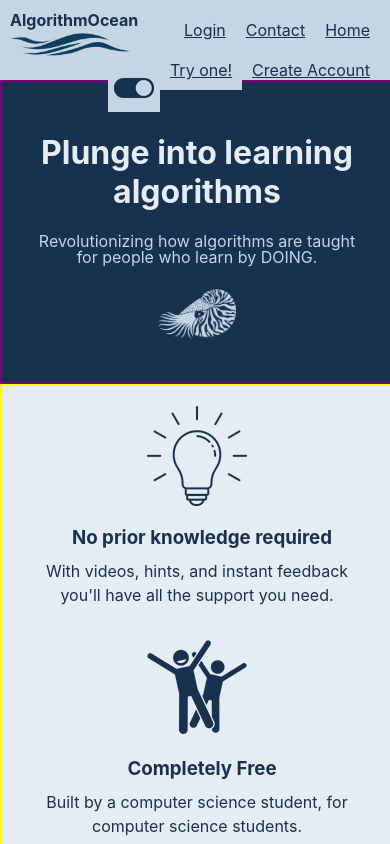
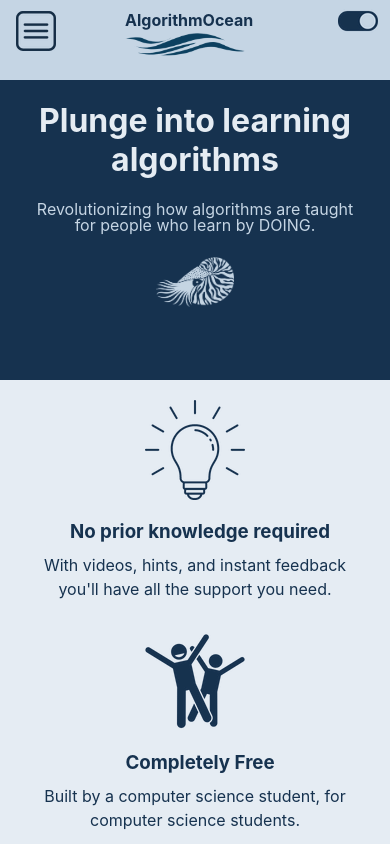
Before and after one commit to KaySRubio/algorithmocean, a React (Create React App) app: page / in a window 390 px wide. Shown: the top 844 px of the page. Built offline with nearby package versions, Linux system fonts and the light colour scheme.

Commit message:
Updating navbar for phone screens

```diff
--- a/src/Navbar.js
+++ b/src/Navbar.js
@@ -5,6 +5,8 @@ import wave2 from './img/wave2.png';
 import { setTheme } from './utils/themes';
 import toggle1 from './img/toggle1.png';
 import toggle2 from './img/toggle2.png';
+import hamburgDark from './img/hamburgDark.png';
+import hamburgLight from './img/hamburgLight.png';
 // import PropTypes from "prop-types";
 // import { withRouter } from "react-router";
 
@@ -47,15 +49,37 @@ class Navbar extends React.Component {
     console.log("updated theme to: ", this.state.theme);
   }
 
+  openClosePhoneMenu = () => {
+    const phoneDropdown = document.getElementById('phoneDropdown');
+    if ( phoneDropdown.getAttribute('class') === 'notHidden' ) {
+      phoneDropdown.setAttribute("class", "hidden");
+    }
+    else phoneDropdown.setAttribute("class", "notHidden");
+  }
 
   render(){
     return (
       <div className="navbar">
+        <div className='phone-only'>
+          { this.state.theme==='theme-light' && <button id="menuButton" onClick={this.openClosePhoneMenu}><img src={hamburgDark} className="hamburg" alt="A menu button"/></button> }
+          { this.state.theme==='theme-dark' && <button id="menuButton" onClick={this.openClosePhoneMenu}><img src={hamburgLight} className="hamburg" alt="A menu button"/></button> }
+          <div id='phoneDropdown' className='hidden' >
+            <Link className="link navbarlink phoneDropdownLink" to="/">Home</Link> <br />
+            <Link className="link navbarlink phoneDropdownLink" to="/contact">Contact</Link> <br />
+            <Link className="link navbarlink phoneDropdownLink" to="/login">Login</Link> <br />
+            <Link className="link navbarlink phoneDropdownLink" to="/createaccount">Create Account</Link> <br />
+            <Link className="link navbarlink phoneDropdownLink" to="/demo-lesson/bubble">Demo Bubble Sort</Link> <br />
+            <Link className="link navbarlink phoneDropdownLink" to="/demo-lesson/insertion">Demo Insertion Sort</Link> <br />
+            <Link className="link navbarlink phoneDropdownLink" to="/demo-lesson/selection">Demo Selection Sort</Link> <br />
+          </div>
+        </div>
+
         <div id="logo">
           <p><strong>AlgorithmOcean</strong></p>
           { this.state.theme === 'theme-light' && <img src={wave1} className="logowave" title="dark blue wave" alt="Algorithm Ocean logo that includes a blue ocean wave"/> }
           { this.state.theme === 'theme-dark' && <img src={wave2} className="logowave" title="light blue wave" alt="Algorithm Ocean logo that includes a blue ocean wave"/> }
         </div>
+        <div id='menu'>
 
           <Link className="link navbarlink" to="/">Home</Link>
           <Link className="link navbarlink" to="/contact">Contact</Link>
@@ -72,6 +96,10 @@ class Navbar extends React.Component {
                 <Link className="link" to="/demo-lesson/selection">Selection Sort</Link>
             </div>
           </div>
+        </div>
+
+
+
         <button id="toggleButton" onClick={this.handleOnClick}>
           { this.state.theme==='theme-light' && <img src={toggle2} className="toggle" alt="A toggle switch that changes the background color from light to dark"/> }
           { this.state.theme==='theme-dark' && <img src={toggle1} className="toggle" alt="A toggle switch that changes the background color from light to dark"/> }
--- a/src/styles/index.css
+++ b/src/styles/index.css
@@ -89,41 +89,15 @@ li {
   text-align: left;
 }
 /*************** navbar *****************/
-#toggleButton {
+
+
+#menuButton {
+  background-color: transparent;
   border: none;
-  background-color: var(--main-background);
+  margin: none;
+  padding: none;
 }
 
-.navbar {
-  padding: 10px;
-  height: 60px;
-}
-
-#logo {
-  display: block;
-  float: left;
-  width: 140px;
-  margin: 0px;
-}
-
-.navbarlink {
-  float: right;
-  position: relative;
-  margin: 10px;
-}
-
-#toggleButton {
-  float: right;
-  margin: 0px;
-}
-
-.logowave {
-  width: 120px;
-  height: 30px;
-  margin: 3px 0px 0px 0px;
-  object-fit: cover;
-  object-position: 100% 0px;
-}
 
 .dropdown {
   float: right;
@@ -156,17 +130,132 @@ li {
   background-color: var(--main-background);
 }
 
+.hidden {
+  display: none;
+}
+
+.notHidden {
+  display: block;
+  width: 140px;
+  background-color: var(--main-background);
+  -moz-box-shadow: 0 0 10px var(--small-text);
+  -webkit-box-shadow: 0 0 10px var(--small-text);
+  box-shadow: 0 0 10px var(--small-text);
+  position: absolute;
+  top: 60px;
+  left: 0px;
+  z-index: 100;
+}
+
+.phoneDropdownLink {
+  float: left;
+  width: 90%;
+}
+
+/* computers and horizontal ipads */
+@media (min-width: 660px) {
+  .navbar {
+    padding: 10px;
+    height: 60px;
+  }
+
+
+  #logo {
+    display: block;
+    float: left;
+    width: 140px;
+    margin: 0px;
+  }
+
+  .navbarlink {
+    float: right;
+    position: relative;
+    margin: 10px;
+  }
+
+  .logowave {
+    width: 120px;
+    height: 30px;
+    margin: 3px 0px 0px 0px;
+    object-fit: cover;
+    object-position: 100% 0px;
+  }
+
+  #menu {
+    float: right;
+  }
+  /* #menuButton {
+    display: none;
+  } */
+  .phone-only {
+    display: none;
+  }
+
+  #toggleButton {
+    border: none;
+    background-color: var(--main-background);
+    float: right;
+    margin: 0px;
+  }
+
+}
+
+/* vertical ipads and phones */
+@media (max-width: 660px) {
+  .navbar {
+    padding: 10px;
+    height: 60px;
+  }
+
+  #logo {
+    display: block;
+    float: none;
+    width: 140px;
+    margin: 0px auto 0px auto;
+  }
+
+  .navbarlink {
+    float: right;
+    position: relative;
+    margin: 10px;
+  }
+
+  .logowave {
+    width: 120px;
+    height: 30px;
+    margin: 3px 0px 0px 0px;
+    object-fit: cover;
+    object-position: 100% 0px;
+  }
+
+  #menu {
+    display: none;
+  }
 
 /*
-.navbar>button {
-  background-color: var(--main-background);
-  color: var(--small-text);
-  float: right;
-  margin: 10px;
-  font-size: 100%;
-  text-decoration: underline;
-  border: none;
-} */
+  #menuButton {
+    display: block;
+    float: left;
+  }
+*/
+
+  .phone-only {
+
+    display: block;
+    float: left;
+  }
+
+  #toggleButton {
+    border: none;
+    background-color: transparent;
+    position: absolute;
+    top: 0px;
+    left: 85%;
+  }
+
+}
+
+
 
 /*************** Home Page General *****************/
 
@@ -251,7 +340,6 @@ p.homeRowLight, h3.homeRowLight, h4.homeRowLight, p.homeRowLight>.link {
  }
 
  #innerRow1 {
-  border: 2px solid purple;
  }
 
 /* full computer screen */
@@ -263,7 +351,6 @@ p.homeRowLight, h3.homeRowLight, h4.homeRowLight, p.homeRowLight>.link {
 
   #innerRow1 {
     height: 375px;
-
   }
 
   #row1col1 {
@@ -394,7 +481,6 @@ p.homeRowLight, h3.homeRowLight, h4.homeRowLight, p.homeRowLight>.link {
   #innerRow2 {
     background-color: #E5ECF3;
     height: 715px;
-    border: 2px solid yellow;
   }
 
   .col1of3 {
@@ -476,7 +562,6 @@ p.homeRowLight, h3.homeRowLight, h4.homeRowLight, p.homeRowLight>.link {
   #row3col1 {
     float: left;
     width: 100%;
-    border: 2px solid yellow;
   }
 
   #row3col2 {
@@ -487,7 +572,6 @@ p.homeRowLight, h3.homeRowLight, h4.homeRowLight, p.homeRowLight>.link {
 
   #homeNumbers {
     margin: 20px auto 0px auto;
-    border: solid green 2px;
     display: block;
     float: none;
   }
@@ -615,10 +699,8 @@ p.homeRowLight, h3.homeRowLight, h4.homeRowLight, p.homeRowLight>.link {
   }
 
   #homeBumpyBorder {
-
     width: 100%;
     margin: 0px;
-
   }
 
   #homeTeacher {
```
Also changed, not shown: src/img/hamburgDark.png (added), src/img/hamburgLight.png (added). Lines whose indentation alone changed are shown as unchanged.
